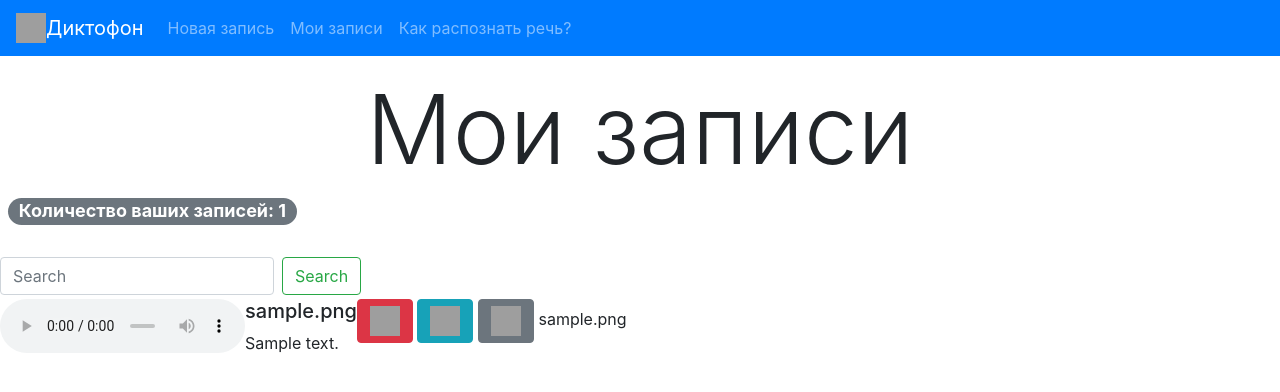
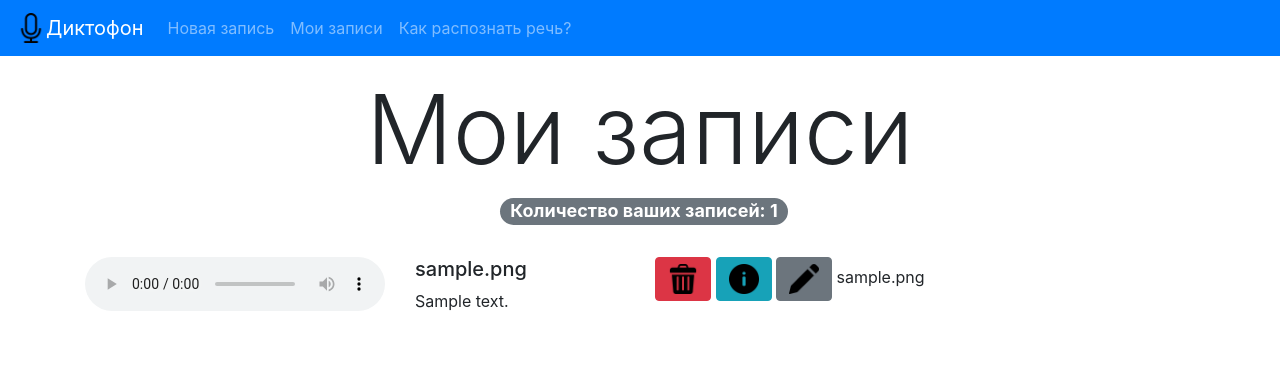
Before and after one commit to Pahmaton/lessons, a Django app: page /voice/my_files/ in a window 1280 px wide. Shown: the top 392 px of the page. Run offline with Django 3.2, Linux system fonts and the light colour scheme; tables that the repository leaves empty hold one stand-in row (values such as "Sample post"); some libraries are stand-ins or nearby versions; grey boxes are pictures that could not be loaded.

Commit message:
добавил иконки и улучшил загрузку распознавания

```diff
--- a/voice/templates/speech/audio_files.html
+++ b/voice/templates/speech/audio_files.html
@@ -2,26 +2,25 @@
 {% load static %}
 {% block body %}
 <h1 class="display-1 text-center pt-md-3">Мои записи</h1>
-<div class="pl-md-2"><h4><span class="badge badge-pill badge-secondary">Количество ваших записей: {{ files.count }}</span></h4></div>
+<div class="pl-md-2 row justify-content-center"><h4><span class="badge badge-pill badge-secondary">Количество ваших записей: {{ files.count }}</span></h4></div>
 <div class="pt-md-4"></div>
-<form class="form-inline">
-    <input class="form-control mr-sm-2" type="search" placeholder="Search" aria-label="Search">
-    <button class="btn btn-outline-success my-2 my-sm-0" type="submit">Search</button>
-</form>
+
+<div class="container">
 {% for file in files %}
-    <div class="pt-md-1">
-    <div class="media">
+<div class="row">
+    <div class="col">
         <audio controls>
             <source src="{{ file.files.url }}" type="audio/wav;">
         </audio>
-        <div class="media-body">
-            <h5 class="mt-0">{{ file.file_name }}</h5>
+      </div>
+        <div class="media-body col-4 text-truncate">
+            <h5 class="text-truncate">{{ file.file_name }}</h5>
             {{ file.text }}
         </div>
-        <div class="mx-auto" style="width: 1130px;">
-            <a href="{% url 'voice:del_files' file_id=file.id%}" class="btn btn-danger nav-item" data-toggle="tooltip" data-placement="bottom" title="Удалить запись"><img src="{% static 'voice/images/icon_delete.png' %}" width="30" height="30" class="d-inline-block align-top" alt="" loading="lazy"></a>
-            <a href="{% url 'voice:files_info' file_id=file.id%}" class="btn btn-info nav-item" data-toggle="tooltip" data-placement="bottom" title="Информация о записи"><img src="{% static 'voice/images/icon_info.png' %}" width="30" height="30" class="d-inline-block align-top" alt="" loading="lazy"></a>
-            <a href="#" class="btn btn-secondary nav-item" data-toggle="modal" data-target="#exampleModal-{{ file.id }}" data-placement="bottom" title="Переименовать запись"><img src="{% static 'voice/images/icon_rename.png' %}" width="30" height="30" class="d-inline-block align-top" alt="" loading="lazy"></a>
+        <div class="col-6">
+            <a href="{% url 'voice:del_files' file_id=file.id%}" class="btn btn-danger nav-item" data-toggle="tooltip" data-placement="bottom" title="Удалить запись"><img src="{% static 'voice/images/delete.png' %}" width="30" height="30" class="d-inline-block align-top" alt="" loading="lazy"></a>
+            <a href="{% url 'voice:files_info' file_id=file.id%}" class="btn btn-info nav-item" data-toggle="tooltip" data-placement="bottom" title="Информация о записи"><img src="{% static 'voice/images/info.png' %}" width="30" height="30" class="d-inline-block align-top" alt="" loading="lazy"></a>
+            <a href="#" class="btn btn-secondary nav-item" data-toggle="modal" data-target="#exampleModal-{{ file.id }}" data-placement="bottom" title="Переименовать запись"><img src="{% static 'voice/images/change.png' %}" width="30" height="30" class="d-inline-block align-top" alt="" loading="lazy"></a>
             {{ file.file_time }}
         </div>
 
@@ -52,11 +51,9 @@
         </div>
       </div>
     </div>
-    </div>
-    </div>
-
-
+</div>
 {% endfor %}
+  </div>
 {% if files.count == 0 %}
 <div class="text-center "><h1>Здесь пусто :(</h1>
     <h5 class="pt-md-3">Вы пока что не сделали ни одной записи. Запись можно сделать, нажав на <a href="/voice/" class="text-decoration-none">Новая запись</a>.</h5>
--- a/voice/templates/speech/speech.html
+++ b/voice/templates/speech/speech.html
@@ -14,10 +14,10 @@
     <div class="row justify-content-center">
         {{ text|default:'' }}
     </div>
-    <div class="row justify-content-center pt-md-3">
+    <div id="last_el" class="row justify-content-center pt-md-3">
         <button id="start" class="btn btn-success btn-lg rounded-pill" data-toggle="tooltip"  data-placement="bottom" title="Начать запись" onclick="startRecording(this)">Старт</button>
         <div class="pr-md-1"></div>
-        <button id="stop" class="btn btn-danger btn-lg rounded-pill"  data-toggle="tooltip" data-placement="bottom" title="Остановить запись" onclick="stopRecording(this)">Стоп</button>
+        <button id="stop" class="btn btn-danger btn-lg rounded-pill" disabled  data-toggle="tooltip" data-placement="bottom" title="Остановить запись" onclick="stopRecording(this)">Стоп</button>
         <div id="messages"></div>
     </div>
 
--- a/voice/views.py
+++ b/voice/views.py
@@ -85,6 +85,7 @@ def recognize(request):
         if text == '':
             file_name = 'Пустое название'
             text = 'Текст пуст, потому что вы ничего не сказали'
+            real_file_name = ''
         else:
             text_list = text.split()
             real_file_name = text.capitalize() + '.'
```
Also changed, not shown: voice/static/voice/voice.js (+6 -18 lines), voice/admin.py (line endings or trailing spaces), voice/static/voice/images/change.png (added), voice/static/voice/images/delete.png (added), voice/static/voice/images/info.png (added), voice/static/voice/images/logo.png (added).
